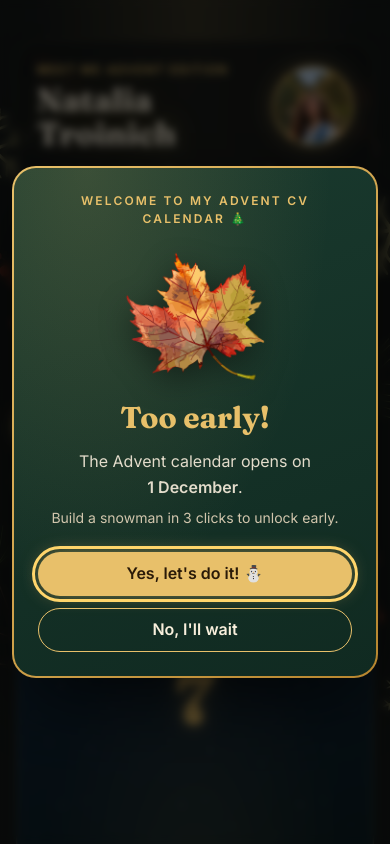
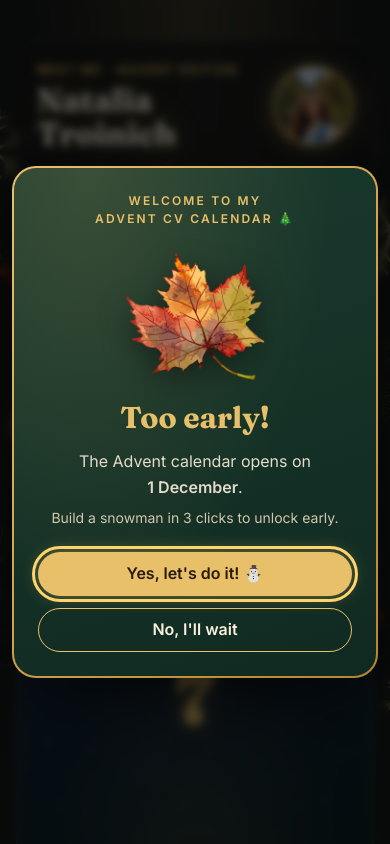
Before and after one commit to troinich/troinich.github.io, a React (Vite) app: page / in a window 390 px wide. Shown: the top 844 px of the page. Built offline with nearby package versions, Linux system fonts and the light colour scheme.

Commit message:
🎨 style: keep the header dot on phones and stop lonely words on the lockout card

```diff
--- a/src/components/Header.tsx
+++ b/src/components/Header.tsx
@@ -36,9 +36,11 @@ export function Header({ openedCount, total, muted, onToggleMuted, onOpenAll, on
           />
         </button>
         <div className="intro-grid__title">
-          <p className="eyebrow whitespace-nowrap max-sm:tracking-[0.12em] max-[379px]:text-[0.6875rem] max-[379px]:tracking-[0.08em]">
-            {/* phones: "MEET ME ADVENT EDITION" on one line; the sparkle and dot only show on wider screens */}
-            <span className="hidden sm:inline" aria-hidden="true">✨ </span>Meet me<span className="hidden sm:inline"> ·</span> Advent edition
+          <p className="eyebrow whitespace-nowrap max-sm:tracking-[0.12em] max-[379px]:text-[0.6875rem] max-[379px]:tracking-[0.08em] max-[339px]:text-[0.625rem] max-[339px]:tracking-[0.05em]">
+            <span className="hidden sm:inline" aria-hidden="true">
+              ✨{' '}
+            </span>
+            Meet me · Advent edition
           </p>
           <h1 className="mt-1 font-display text-[2rem] leading-[1.05] font-bold text-[var(--ink)] [text-shadow:0_0_30px_rgba(232,192,106,0.35)] sm:mt-2 sm:text-6xl sm:leading-tight">
             {cv.name}
@@ -53,7 +55,10 @@ export function Header({ openedCount, total, muted, onToggleMuted, onOpenAll, on
               'Professional door opener',
             ].map((line) => (
               <li key={line} className="flex items-start gap-2">
-                <span className="mt-[0.3em] w-[16px] shrink-0 text-center text-[12px] leading-none sm:w-[18px] sm:text-[15px]" aria-hidden="true">
+                <span
+                  className="mt-[0.3em] w-[16px] shrink-0 text-center text-[12px] leading-none sm:w-[18px] sm:text-[15px]"
+                  aria-hidden="true"
+                >
                   🎄
                 </span>
                 <span>{line}</span>
@@ -67,28 +72,16 @@ export function Header({ openedCount, total, muted, onToggleMuted, onOpenAll, on
       </div>
       <div className="flex flex-wrap items-center gap-3">
         {!allOpen && (
-          <button
-            type="button"
-            onClick={onOpenAll}
-            className="btn btn--primary"
-          >
+          <button type="button" onClick={onOpenAll} className="btn btn--primary">
             🎁 Open all doors
           </button>
         )}
         {openedCount > 0 && (
-          <button
-            type="button"
-            onClick={onCloseAll}
-            className="btn btn--secondary"
-          >
+          <button type="button" onClick={onCloseAll} className="btn btn--secondary">
             Close all doors
           </button>
         )}
-        <button
-          type="button"
-          onClick={onShowCv}
-          className="btn btn--secondary"
-        >
+        <button type="button" onClick={onShowCv} className="btn btn--secondary">
           Show full CV
         </button>
         <button
--- a/src/components/SnowmanGame.tsx
+++ b/src/components/SnowmanGame.tsx
@@ -118,8 +118,9 @@ export function SnowmanGame({ onWait, onUnlock, onBuilt, mode = 'unlock' }: Prop
       >
         {phase === 'intro' && (
           <>
-            <p className="eyebrow mb-4">
-              Welcome to my Advent CV Calendar 🎄
+            {/* balanced lines, and the tree stays with "Calendar" so it's never alone on a line */}
+            <p className="eyebrow mb-4 [text-wrap:balance]">
+              Welcome to my Advent CV Calendar&nbsp;🎄
             </p>
             <SeasonIcon season={season} className="mx-auto" />
             <h2 id="lock-title" className="mt-3 font-display text-3xl font-bold text-[var(--gold)]">
@@ -128,7 +129,7 @@ export function SnowmanGame({ onWait, onUnlock, onBuilt, mode = 'unlock' }: Prop
             <p className="mt-3 leading-relaxed text-[var(--ink-2)]">
               The Advent calendar opens on <strong>1&nbsp;December</strong>.
             </p>
-            <p className="mt-2 text-sm text-[var(--open-ink-soft)]">Build a snowman in 3 clicks to unlock early.</p>
+            <p className="mt-2 text-sm text-[var(--open-ink-soft)] [text-wrap:balance]">Build a snowman in 3 clicks to unlock early.</p>
             <div className="mt-6 flex flex-col-reverse gap-3 sm:grid sm:grid-cols-2">
               <button
                 type="button"
```
Also changed, not shown: 1 other file (tests, documents, lock files or other folders).
